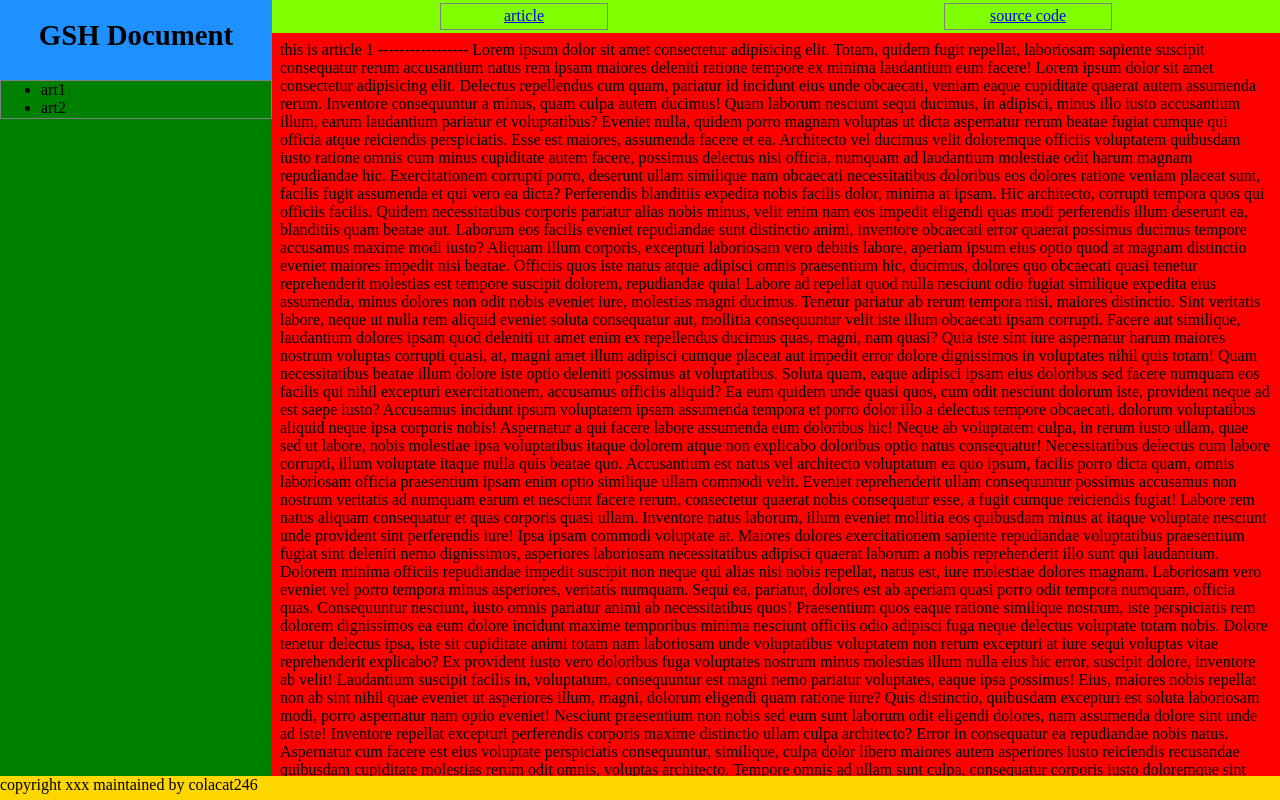
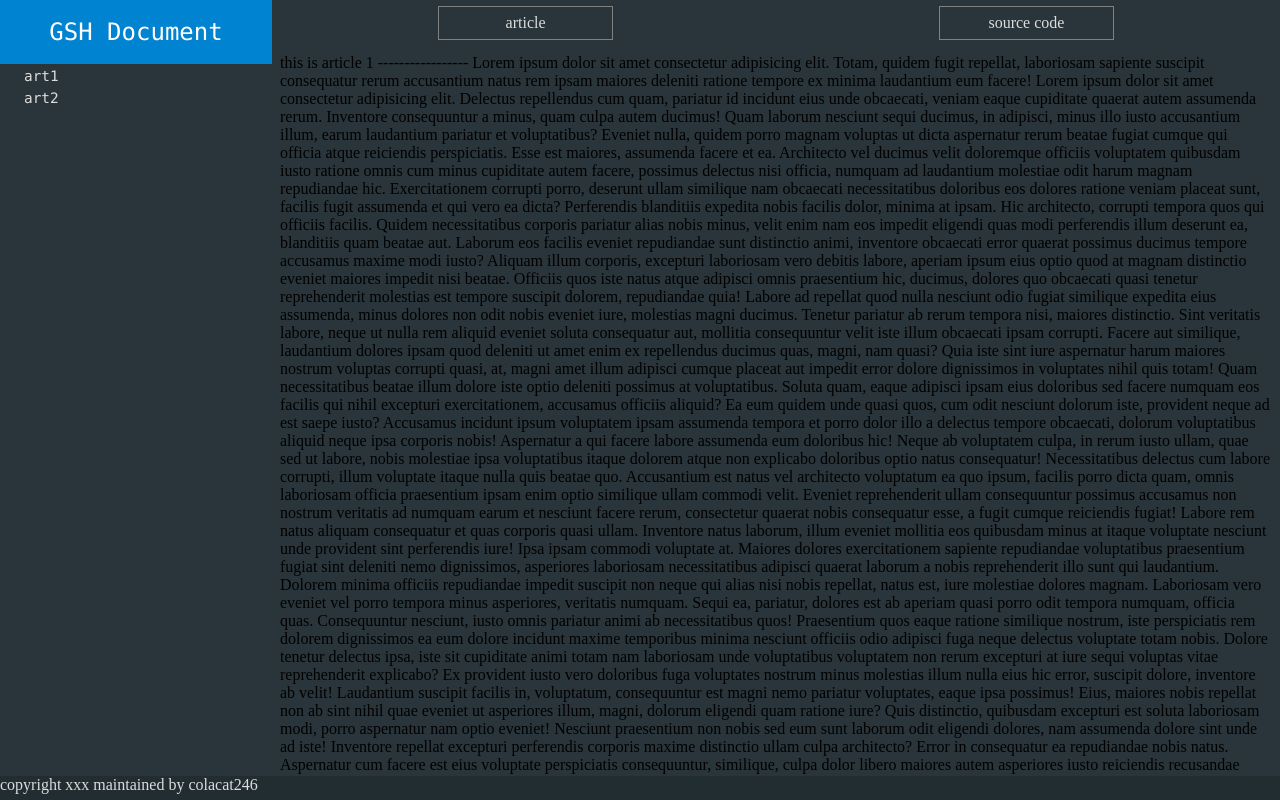
Before and after one commit to colacat246/gshDocument_fr, a Vue app: page / in a window 1280 px wide. Both pictures are taken after a click on the item "art1". Built offline with nearby package versions, Linux system fonts and the light colour scheme; what @highlightjs/vue-plugin, vue3-clipboard would draw is missing.

Commit message:
使用绝对单位调整了router-view的溢出问题

```diff
--- a/src/App.vue
+++ b/src/App.vue
@@ -35,31 +35,41 @@ export default {
 </script>
 
 <style lang="less" scoped>
+@header-height: 4rem;
+@footer-height: 1.5rem;
+@main-width: 17rem;
 h1 {
+  margin: 0;
   text-align: center;
-  font-size: 1.8rem;
+  color: #fff;
+  font: normal 1.5rem 'consolas', '宋体';
+  line-height: @header-height;
 }
 .container {
   display: grid;
-  grid-template: 5rem auto 1.5rem / 17rem auto;
+  grid-template: @header-height calc(100vh - @header-height - @footer-height) @footer-height / @main-width calc(
+      100vw - @main-width
+    );
   height: 100vh;
   width: 100vw;
+  // overflow: hidden;
+  box-sizing: border-box;
 }
 header {
-  background: dodgerblue;
+  background: #0083d0;
   grid-area: 1 / 1 / span 1 / span 1;
 }
 aside {
-  background: green;
   grid-area: 2 / 1 / span 1 / span 1;
+  // border: 1px solid red;
+  box-sizing: border-box;
 }
 main {
-  background: red;
   grid-area: 1 / 2 / span 2 / span 1;
-  position: relative;
+  box-sizing: border-box;
 }
 footer {
-  background: gold;
+  background: #222d32;
   grid-area: 3 / 1 / span 1 / span 2;
 }
 </style>
--- a/src/components/ArticleContent.vue
+++ b/src/components/ArticleContent.vue
@@ -2,7 +2,6 @@
   <iframe
     :src="`/tests/article${$route.params.id}.html`"
     name="article"
-    scrolling="auto"
     sandbox="allow-same-origin"
   ></iframe>
 </template>
@@ -19,8 +18,10 @@ export default {
 
 <style lang="less" scoped>
 iframe {
+  display: block;
   border: none;
   height: 100%;
   width: 100%;
+  box-sizing: border-box;
 }
 </style>
--- a/src/components/ArticleList.vue
+++ b/src/components/ArticleList.vue
@@ -18,7 +18,23 @@ export default {
 
 <style lang="less" scoped>
 ul {
-  margin: 0 auto;
-  border: 1px solid gray;
+  box-sizing: border-box;
+  padding: 0.1rem 0;
+  height: 100%;
+  overflow-y: scroll;
+
+  // 隐藏滚动条
+  &::-webkit-scrollbar {
+    width: 0;
+  }
+  li {
+    padding: 0.15rem 1.5rem;
+    font: 0.9rem 'consolas', '宋体';
+    border-bottom: 1px solid rgba(0, 0, 0, 0);
+    &:hover {
+      border-bottom: 1px solid #ddd;
+      cursor: pointer;
+    }
+  }
 }
 </style>
--- a/src/components/ArticleSection.vue
+++ b/src/components/ArticleSection.vue
@@ -1,10 +1,16 @@
 <template>
-  <div>
+  <div class="article-section-container">
     <header>
-      <router-link :to="`/main/${id}/article`">article</router-link>
-      <router-link :to="`/main/${id}/sourcecode`">source code</router-link>
+      <router-link class="article-section-router" :to="`/main/${id}/article`"
+        >article</router-link
+      >
+      <router-link class="article-section-router" :to="`/main/${id}/sourcecode`"
+        >source code</router-link
+      >
     </header>
-    <router-view class="article-view"></router-view>
+    <div class="content-container">
+      <router-view></router-view>
+    </div>
   </div>
 </template>
 
@@ -15,24 +21,31 @@ export default {
 </script>
 
 <style lang="less" scoped>
-div {
+.article-section-container {
   display: flex;
   flex-direction: column;
-  position: relative;
   height: 100%;
+  width: 100%;
+  header {
     box-sizing: border-box;
-}
-header {
-  background: chartreuse;
+    padding: 0.2rem;
     display: flex;
     justify-content: space-around;
+    align-self: stretch;
 
-  * {
+    .article-section-router {
       margin: 0.2rem;
       border: 1px solid grey;
       width: 10rem;
-    padding: 0.2rem;
+      padding: 0.4rem;
       text-align: center;
     }
   }
+  .content-container {
+    flex-grow: 1;
+    flex-shrink: 1;
+    overflow: auto;
+    box-sizing: border-box;
+  }
+}
 </style>
--- a/src/components/SourceCodeContent.vue
+++ b/src/components/SourceCodeContent.vue
@@ -1,6 +1,5 @@
 <template>
-  <div class="sourcecode-container">
-    <div v-for="item in codeList" :key="item.id">
+  <div class="code-item" v-for="item in codeList" :key="item.id">
     <div class="sourcecode-title">{{ item.title }}</div>
     <button
           type="button"
@@ -9,10 +8,10 @@
           v-clipboard:error="onFail"
           :id="item.id"
         >
-        Copy</button
-      ><span v-show="showList[item.id]">{{ copyHint[showList[item.id]] }}</span>
-      <highlightjs ref="code" autodetect :code="item.content" />
-    </div>
+          Copy
+        </button>
+        <div v-show="showList[item.id]">{{ copyHint[showList[item.id]] }}</div>
+    <highlightjs class="code" autodetect :code="item.content" />
   </div>
 </template>
 
@@ -69,7 +68,8 @@ export default {
 </script>
 
 <style lang="less" scoped>
-.sourcecode-container {
-  height: 100%;
+.code {
+  margin: 0 auto;
+  width: 90%;
 }
 </style>
--- a/src/style.css
+++ b/src/style.css
@@ -1,8 +1,32 @@
-@font-face {
-    font-family: 'consolas';
-    src: url();
+html {
+  font-size: 16px;
 }
-
-html {
-    font-size: calc(100vw / 80);
+body {
+  color: #ddd;
+  background: #29353b;
 }
+ul {
+  display: block;
+  margin: 0;
+}
+li {
+  list-style-type: none;
+}
+button {
+  margin: 0;
+  padding: 0;
+  display: block;
+  border: none;
+  background: #29353b;
+  color: #ddd;
+}
+a {
+  color: #ddd;
+  text-decoration: none;
+}
+pre {
+  overflow: hidden;
+}
+code {
+  overflow: hidden;
+}
--- /dev/null
+++ b/src/style.less
@@ -0,0 +1,48 @@
+@background-color: #29353b;
+@text-color: #ddd;
+html {
+  // font-size: calc(100vw / 80);
+  font-size: 16px;
+}
+
+body {
+  color: @text-color;
+  background: @background-color;
+}
+
+ul {
+  display: block;
+  margin: 0;
+}
+
+li {
+  list-style-type: none;
+}
+
+button {
+  margin: 0;
+  padding: 0;
+  display: block;
+  border: none;
+  background: @background-color;
+  color: @text-color;
+}
+
+a {
+  color: @text-color;
+  text-decoration: none;
+  &:hover {
+  }
+}
+
+pre {
+  overflow: hidden;
+}
+code {
+  overflow: hidden;
+}
+
+// 隐藏滚动条
+*::-webkit-scrollbar {
+  // width: 0;
+}
--- a/vite.config.js
+++ b/vite.config.js
@@ -8,7 +8,7 @@ export default defineConfig({
     preprocessorOptions: {
       less: {
         charset: false,
-        // additionalData: '@import "./src/assets/css/global.less"', // 全局less文件，可选
+        // additionalData: '@import "./src/style.less";', // 全局less文件，可选
       },
     },
   },
```
Lines whose indentation alone changed are shown as unchanged.
